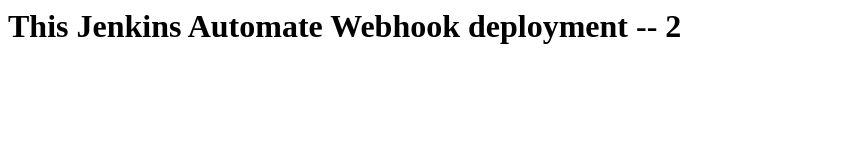
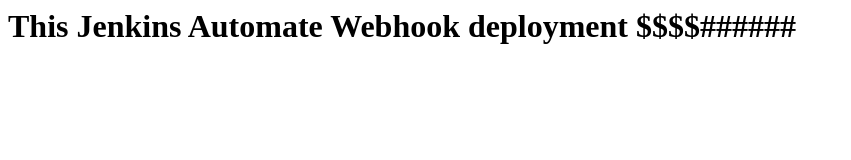
Before and after one commit to rajasekhar82/batch15, a plain HTML site: page index.html in a window 1280 px wide. Shown: the whole page, without its empty margins (0-851 px from the left). Drawn offline with Linux system fonts and the light colour scheme.

Commit message:
This webhook deploy=2

```diff
--- a/index.html
+++ b/index.html
@@ -1 +1 @@
-<h1> This Jenkins Automate Webhook  deployment -- 2 </h1>
+<h1> This Jenkins Automate Webhook  deployment $$$$###### </h1>
```
